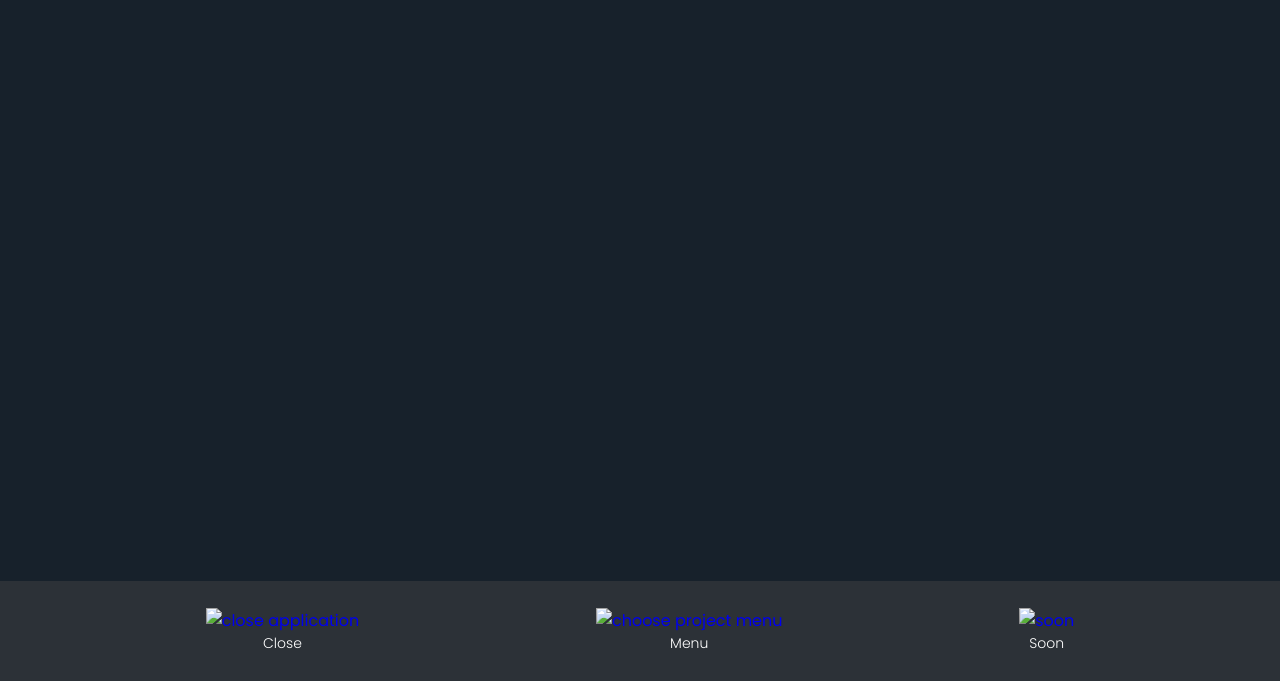
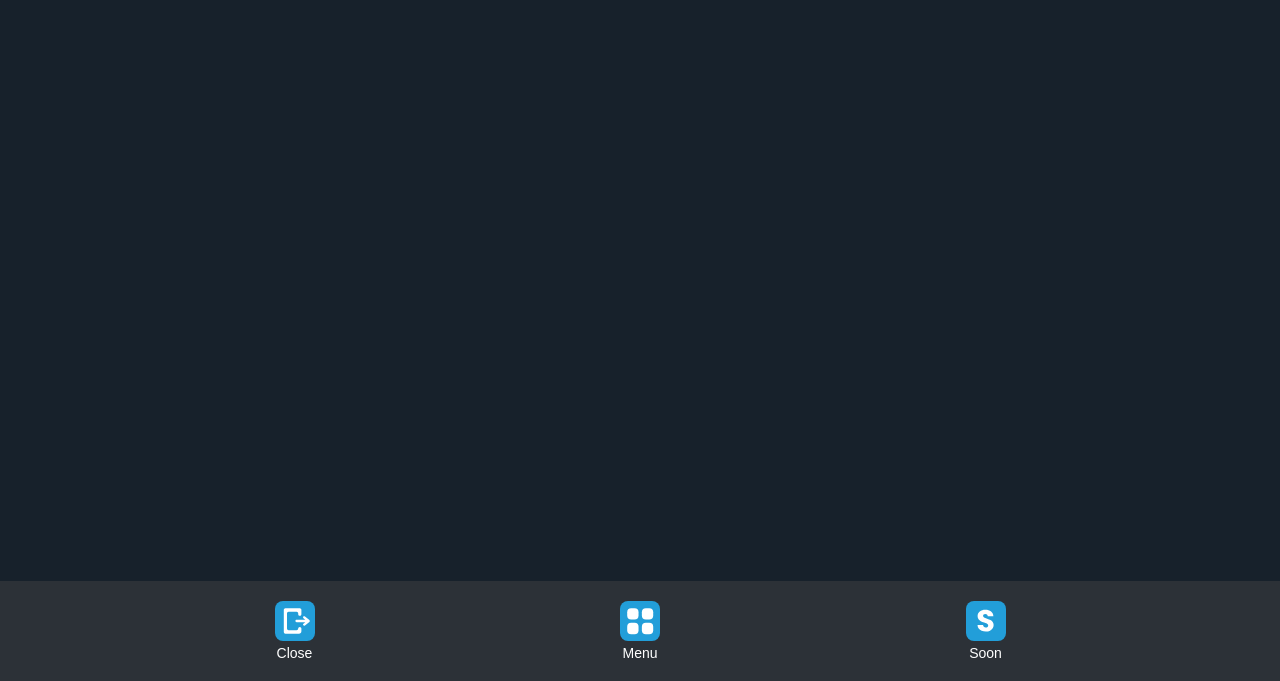
Before and after one commit to MrForestino/Project-Dev, a plain HTML site: page projects/menu/index.html in a window 1280 px wide. Shown: the part 119-800 px from the top of the page. Drawn offline with nearby package versions, Linux system fonts and the light colour scheme; files that its build step writes are made by us from their sources.

Commit message:
Update index.html

```diff
--- a/projects/menu/index.html
+++ b/projects/menu/index.html
@@ -3,54 +3,31 @@
 <head>
     <meta charset="UTF-8">
     <meta name="viewport" content="width=device-width, initial-scale=1.0">
-	<link rel="preconnect" href="https://fonts.googleapis.com">
-	<link rel="preconnect" href="https://fonts.gstatic.com" crossorigin>
-	<link href="https://fonts.googleapis.com/css2?family=Poppins:wght@300;400;500;700&display=swap" rel="stylesheet">
-	<link rel="stylesheet" href="css/main.min.css">
-	<title>Project Dev</title>
+    <link rel="stylesheet" href="../../css/main.min.css"> <!-- Відносний шлях до CSS -->
+    <title>Menu</title>
 </head>
 <body>
     <div class="container">
         <div class="logo">
-			<p class="logo__text">Project Dev</p>
+            <p class="logo__text">Menu Page</p>
         </div>
 
         <div class="menu">
-			<a
-			href="projects/close/"
-			class="close">
-			<img
-			class='img'
-			src="images/Close.svg"
-			alt="close application"
-			/>
+            <a href="../../projects/close/" class="close">
+                <img class="img" src="../../images/Close.svg" alt="close application" />
                 <p class="menu__text">Close</p>
             </a>
 
-			<a
-			href="projects/menu/index.html"
-			class="project">
-			<img
-			class='img'
-			src="images/choose_project.svg"
-			alt="choose project menu"
-
-			/>
+            <a href="../../projects/menu/index.html" class="project">
+                <img class="img" src="../../images/choose_project.svg" alt="choose project menu" />
                 <p class="menu__text">Menu</p>
             </a>
-		<a
-		href="projects/soon/"
-		class="soon">
-		<img
-		class='img'
-		src="images/Soon.svg"
-		alt="soon"
 
-		/>
+            <a href="../../projects/soon/" class="soon">
+                <img class="img" src="../../images/Soon.svg" alt="soon" />
                 <p class="menu__text">Soon</p>
             </a>
         </div>
-
     </div>
 </body>
 </html>
```
Lines whose indentation alone changed are shown as unchanged.
